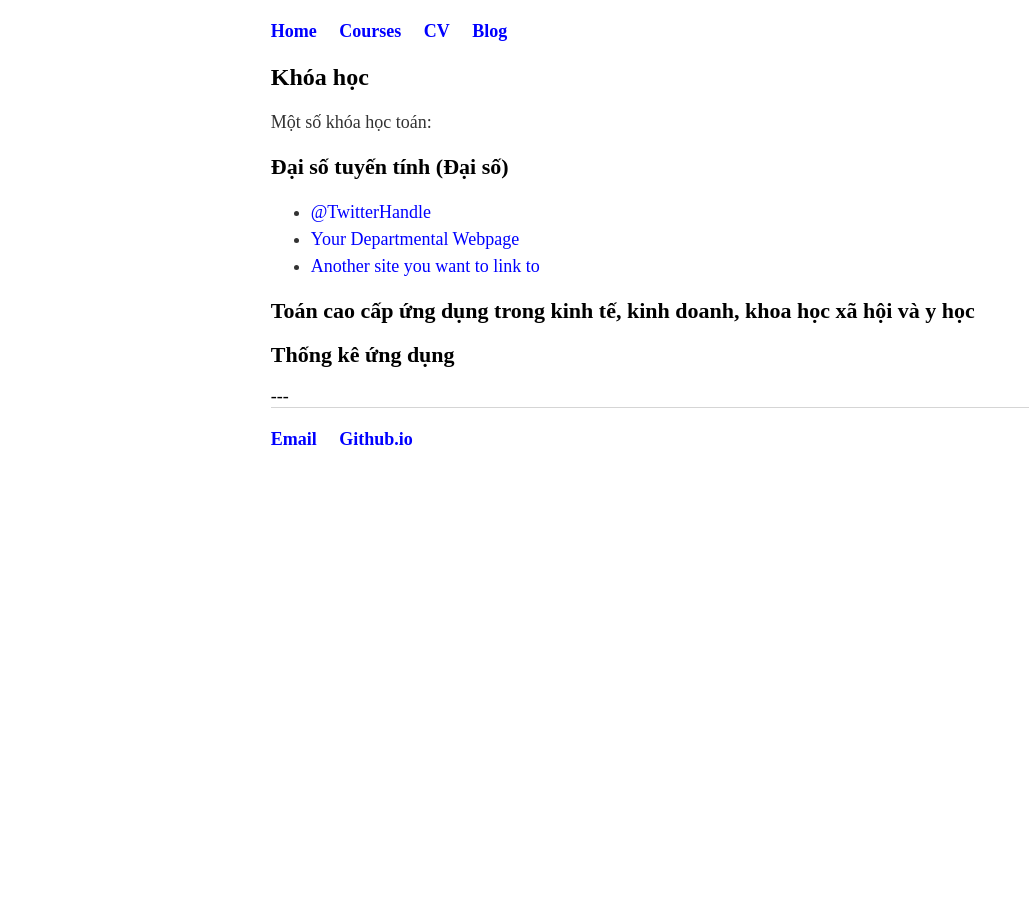
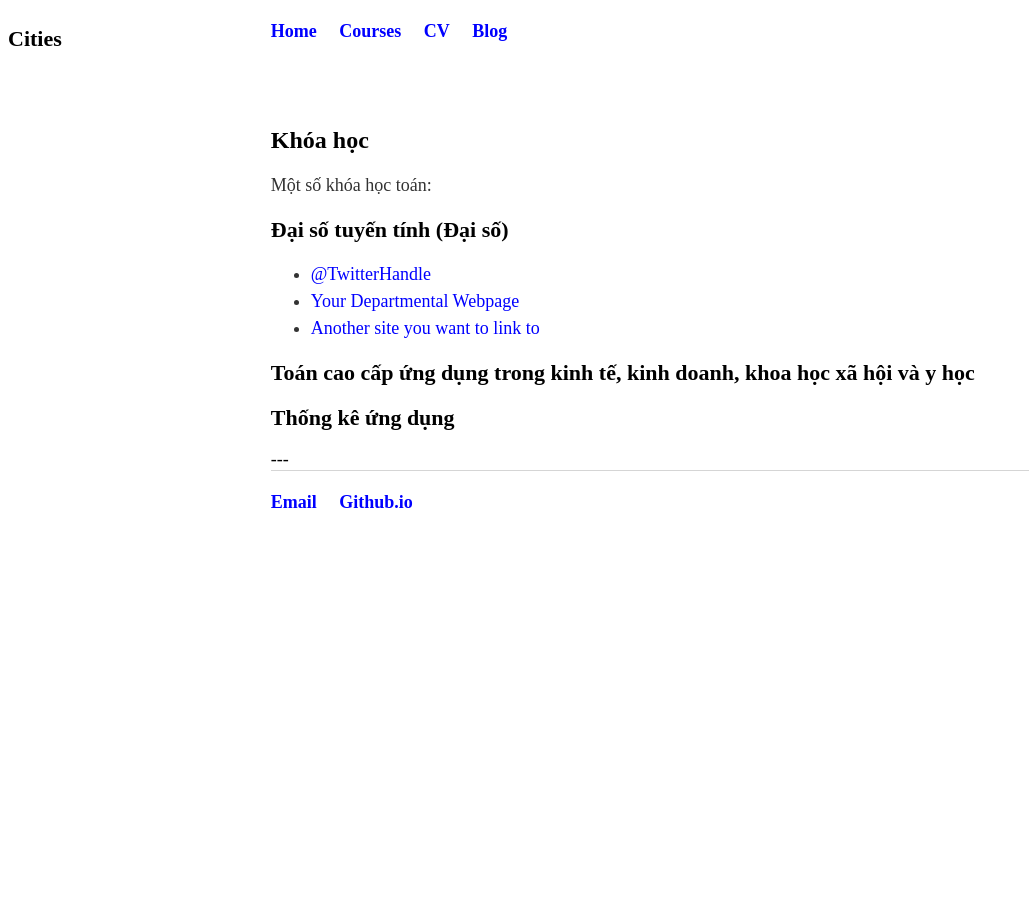
Before and after one commit to hoAngnaMPHan/apmaths.github.io, a Jekyll site: the page built from courses/index.html, in a window 1280 px wide. Shown: the whole page, without its empty margins (0-1029 px from the left). Built offline with Jekyll 4.4.1, drawn with Linux system fonts in a browser that asks for light colours.

Commit message:
Update nam.html

```diff
--- a/_layouts/nam.html
+++ b/_layouts/nam.html
@@ -3,6 +3,10 @@
 
    {% include head.html %}
 <body>
+<header>
+  <h2>Cities</h2>
+</header>
+
 <div class="main">
  {% include nav.html %}
       <div class="container">
```
